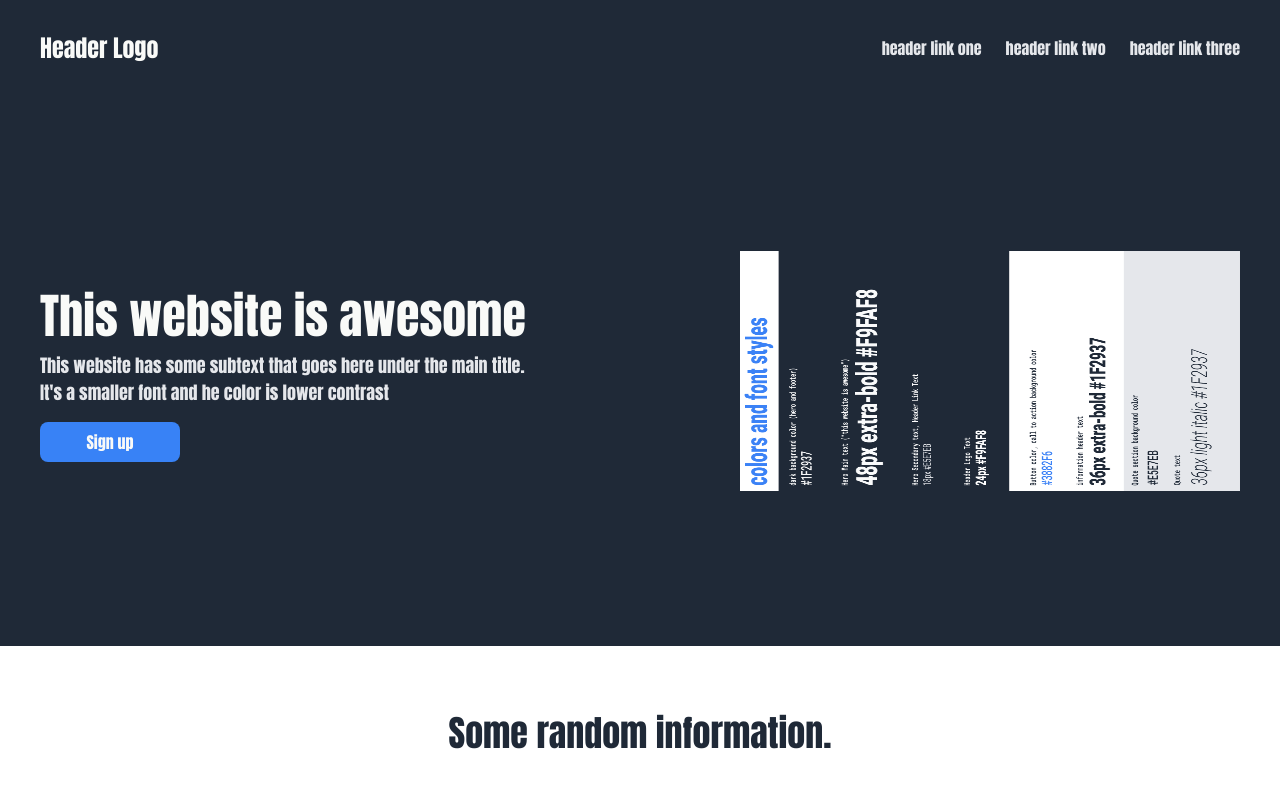
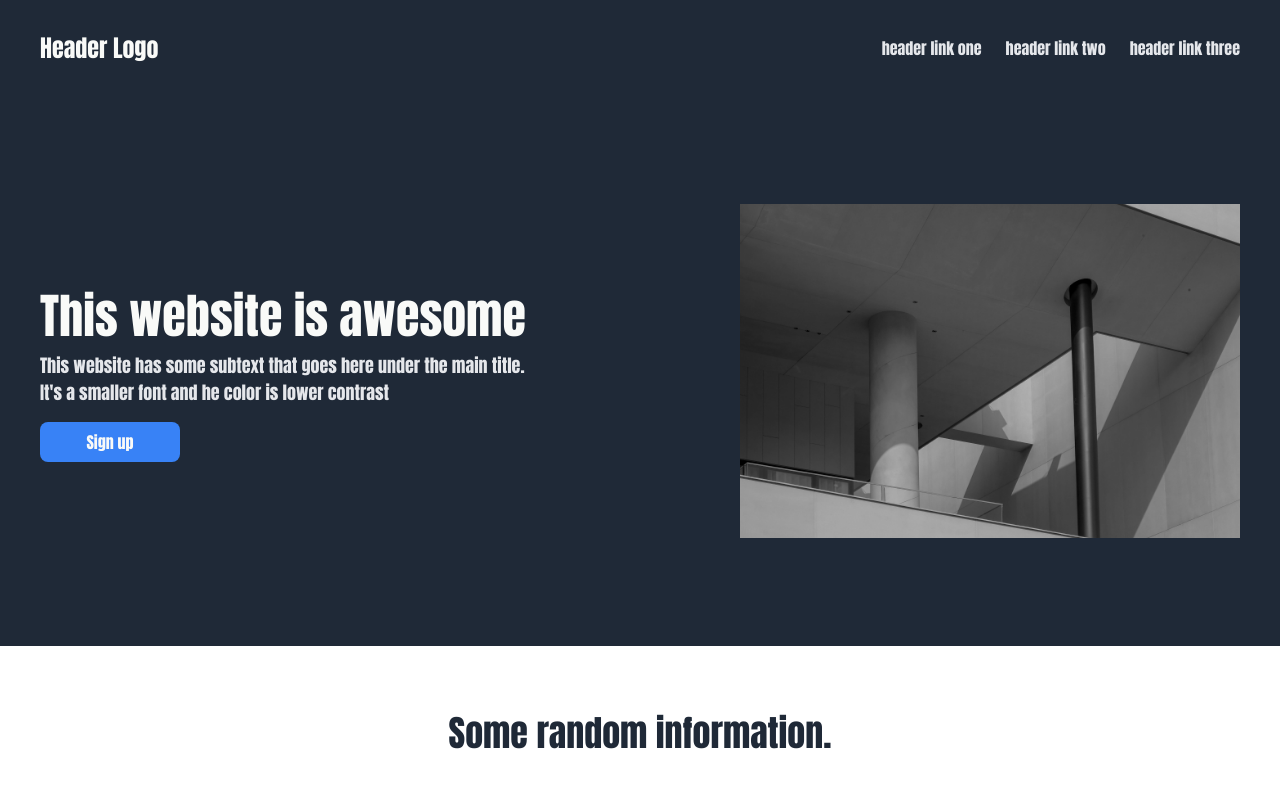
Before and after one commit to ibrahomie/odin-landing-page, a plain HTML site: page index.html in a window 1280 px wide. Shown: the top 800 px of the page. Drawn offline with Linux system fonts and the light colour scheme.

Commit message:
changed the image in the hero section

```diff
--- a/index.html
+++ b/index.html
@@ -25,8 +25,8 @@
                 <p class="subtitle">This website has some subtext that goes here under the main title. It's a smaller font and he color is lower contrast</p>
                 <button>Sign up</button>
             </div>
-            <img src="images/fonts-and-colors (copy 1).png" alt="this is an image" width="500"
-            height="240">
+            <img src="images/henry-co-XVwbqy5YFXo-unsplash.jpg" alt="an image of a concrete structure"
+            width="500">
         </div>
     </div>
 
```
Also changed, not shown: images/fonts-and-colors (copy 1).png (deleted), images/henry-co-XVwbqy5YFXo-unsplash.jpg (added), 1 other file.
